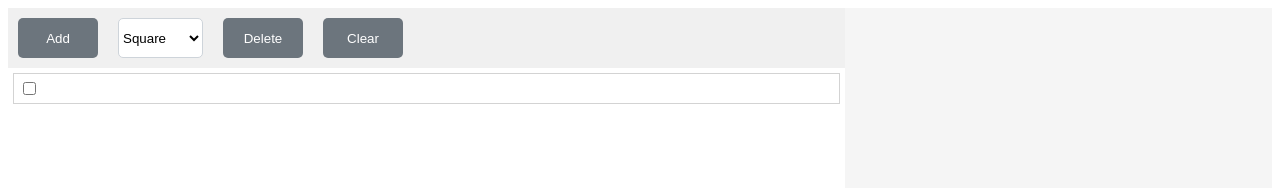
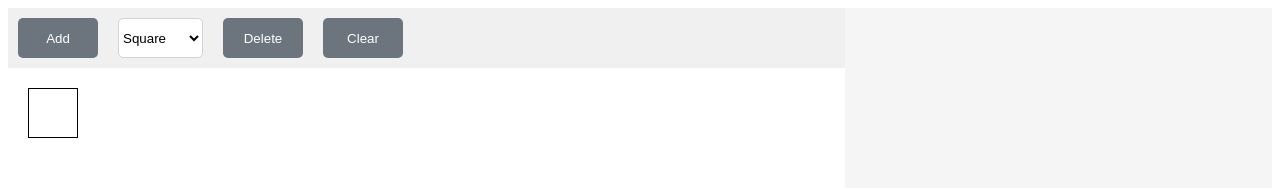
Before and after one commit to Lance-Tsui/typescript, a Preact app in the folder a4/: page / in a window 1280 px wide. Both pictures are taken after a click on the button "Add". Shown: the top 188 px of the page. Built offline with nearby package versions, Linux system fonts and the light colour scheme.

Commit message:
a4 submission 6

```diff
--- a/a4/src/List.css
+++ b/a4/src/List.css
@@ -1,5 +1,7 @@
 div#list {
   background-color: white;
+  display: ruby;
+  overflow-y: scroll;
   flex: 1;
-  overflow: scroll;
+  border: none;
 }
--- a/a4/src/TodoItem.css
+++ b/a4/src/TodoItem.css
@@ -1,22 +1,34 @@
 div.todo {
-  margin: 5px;
-  padding: 5px;
-  border: 1px solid lightgray;
+  width: 50px; /* Width of the square */
+  height: 50px; /* Height of the square */
+  margin: 20px; /* Ensures a 20px gap between items */
   display: flex;
-  align-items: center;
-  gap: 10px;
+  align-items: center; /* This might need adjustment since the item is now a square */
+  justify-content: center; /* Centers content horizontally */
+  box-sizing: border-box; /* Includes padding and border in the element's total width and height */
 }
 
-div.todo > span {
-  flex: 1;
+/* Adjustments for the checkbox inside each .todo item for the hover effect */
+.todo > input[type="checkbox"] {
+  appearance: none; /* Remove default styling */
+  margin: 0;
+  font-size: 30px; /* This enlarges the custom checkbox */
+  width: 50px; /* Width of the square */
+  height: 50px; /* Height of the square */
+  border: 1px solid black; /* Initial border of the square */
+  cursor: pointer;
 }
 
-/*
-:checked is a pseudo class
-+ is "next sibling" selector
-the rule means: when checkbox is checked, render the
-text in the span next to it with a line-through it
-*/
-input:checked + span {
-  text-decoration: line-through;
+.todo:hover {
+  outline: 4px solid lightblue; /* Adds a lightblue outline on hover */
 }
+
+input[type="checkbox"]:checked {
+  /* Keeping the box-shadow for the checked state as previously suggested */
+  box-shadow: 0 0 0 2px blue; /* Creates an effect of a 1px blue outline offset by 2px */
+}
+
+input[type="checkbox"]:hover {
+  /* Applying the outline on hover */
+  outline: 4px solid lightblue; /* 4px solid outline */
+}
```
